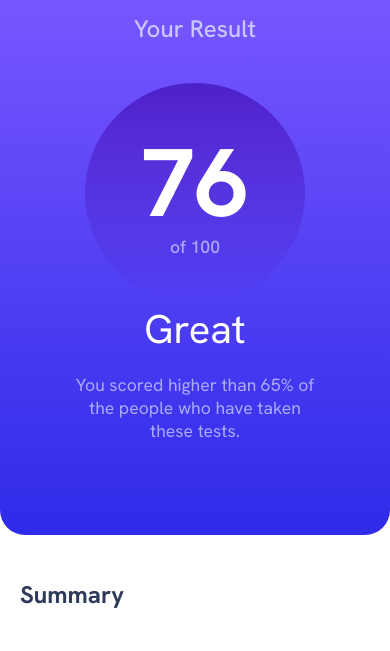
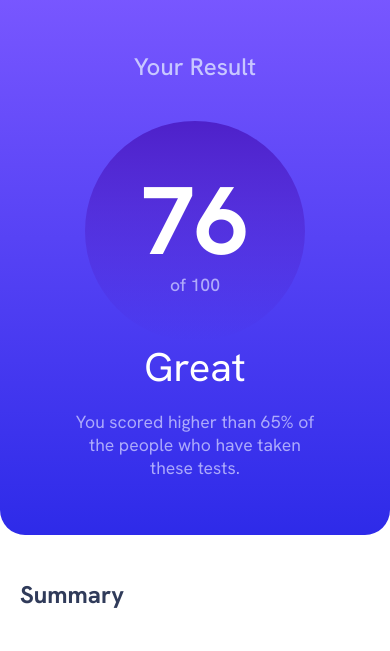
Before and after one commit to ohsand/resultssummary, a plain HTML site: page index.html in a window 390 px wide. Shown: the top 651 px of the page. Drawn offline with Linux system fonts and the light colour scheme.

Commit message:
final change to mobile view

```diff
--- a/styles.css
+++ b/styles.css
@@ -190,6 +190,8 @@ body {
     #result {
         border-top-right-radius: 0;
         border-top-left-radius: 0;
+        padding-top: 20px;
+        justify-content: center;
     }
 
     #result, #summary {
```
